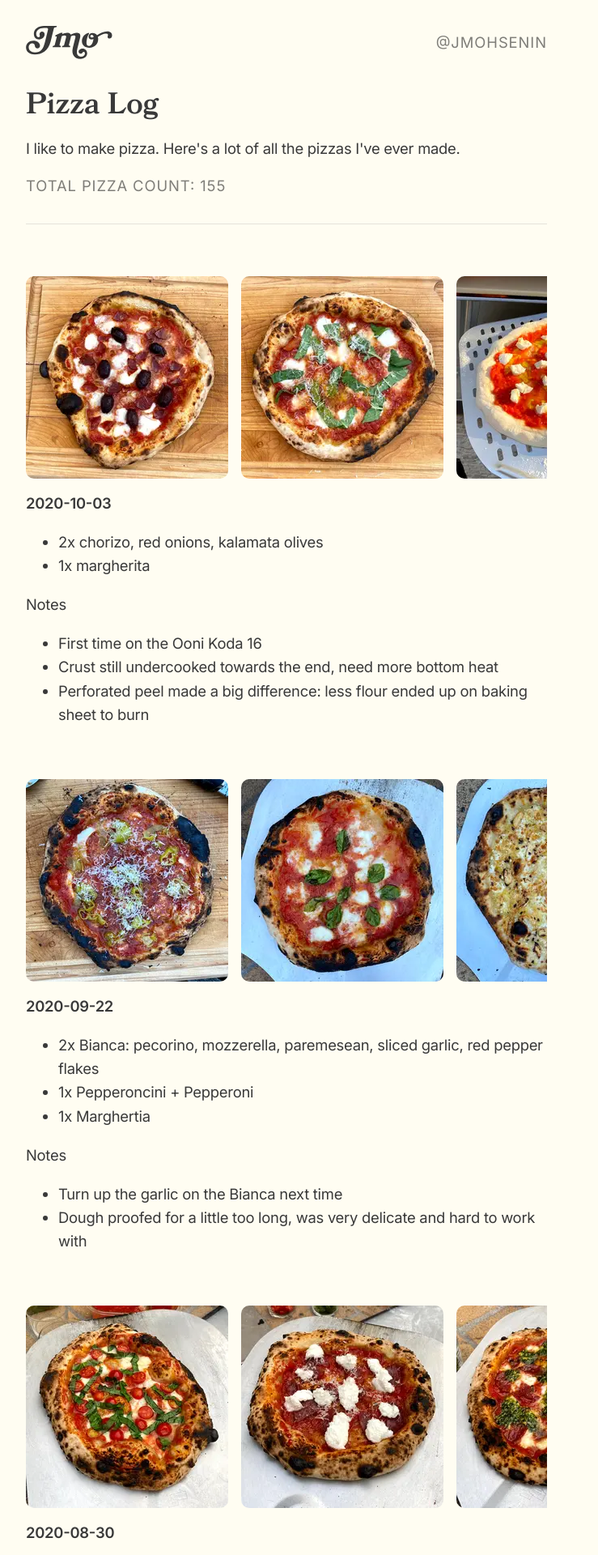
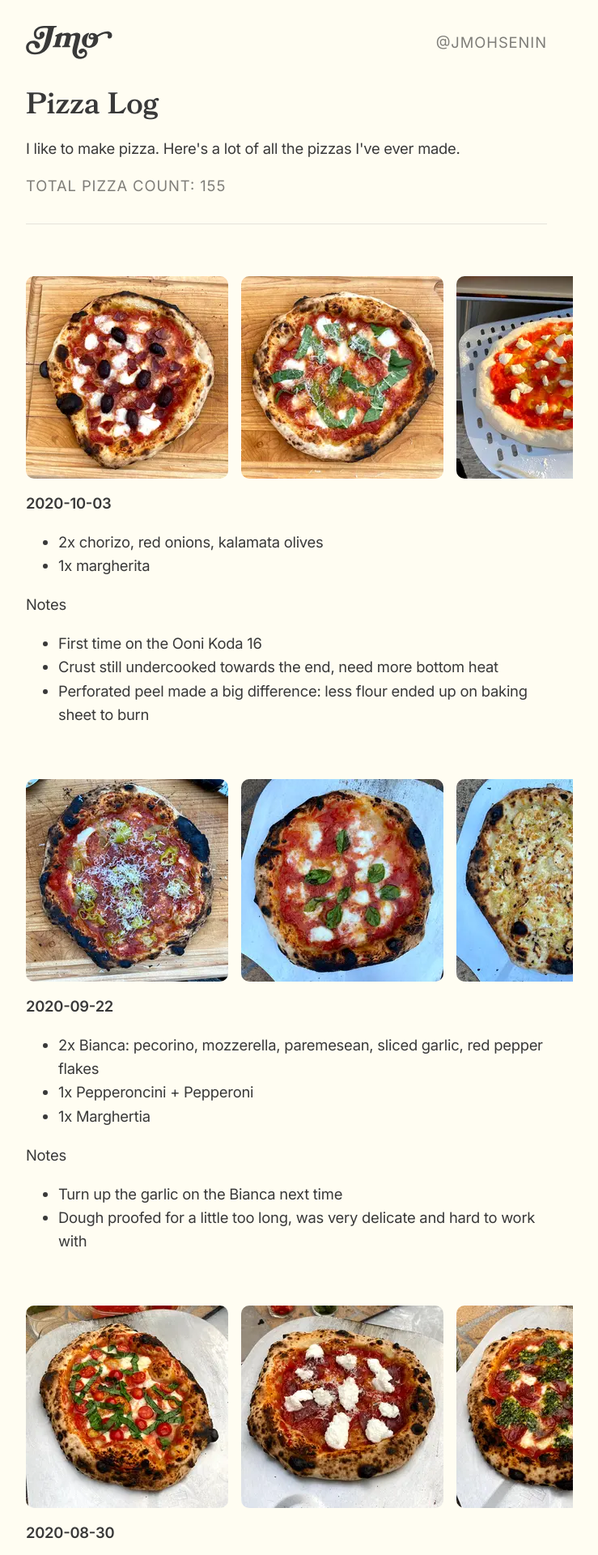
Before and after one commit to jmohsenin/jmohsenin.github.io, a Jekyll site: the page built from pizza.html, in a window 1280 px wide. Shown: the top 1920 px of the page at 81% size, without its empty margins (286-1025 px from the left). Built offline with Jekyll 4.4.1, drawn with Linux system fonts in a browser that asks for light colours.

Commit message:
better gallery styling

```diff
--- a/assets/css/main.css
+++ b/assets/css/main.css
@@ -251,7 +251,14 @@ footer {
     display: flex;
     position: relative;
     overflow-x: scroll;
+    overflow-y: hidden;
     line-height: 0;
+    margin: 0 calc(var(--spacing-l) * -1) var(--spacing-m);
+    padding-left: var(--spacing-l);
+}
+
+.pizza-photos-container::-webkit-scrollbar {
+    display: none;
 }
 
 .pizza-photo {
--- a/pizza.html
+++ b/pizza.html
@@ -21,7 +21,7 @@ layout: default
         {% assign date_format = "%Y-%m-%d" %}
         <div class="padding-top--l margin-bottom--l" id="{{ pizza.date | date: date_format }}">
             {% if pizza.images %}
-                <div class="pizza-photos-container margin-bottom--m">
+                <div class="pizza-photos-container">
                     {% for image in pizza.images %}
                         <picture>
                             <source srcset="{{ image }}.webp 1x, {{ image }}@2x.webp 2x" type="image/webp">
```
